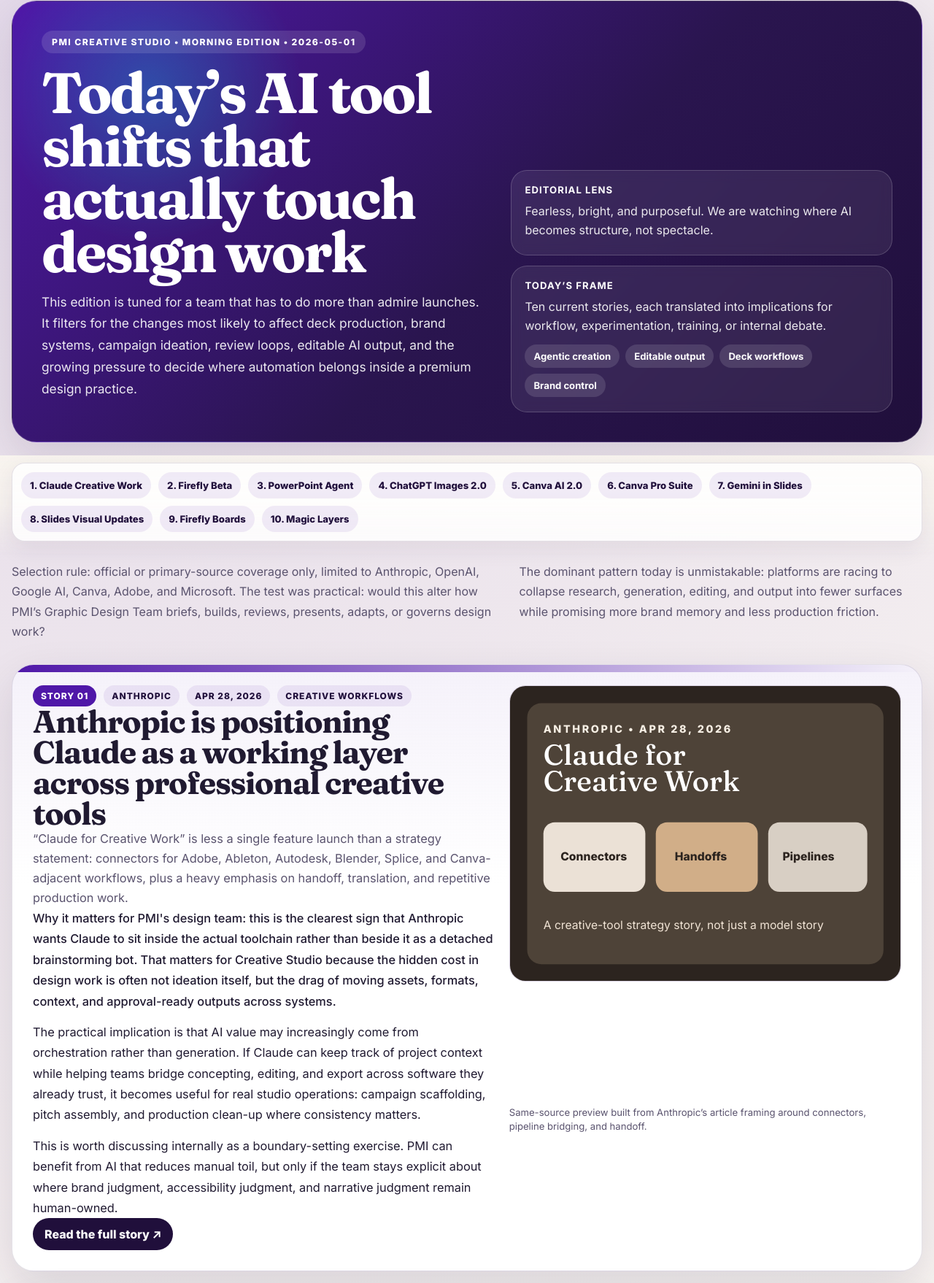
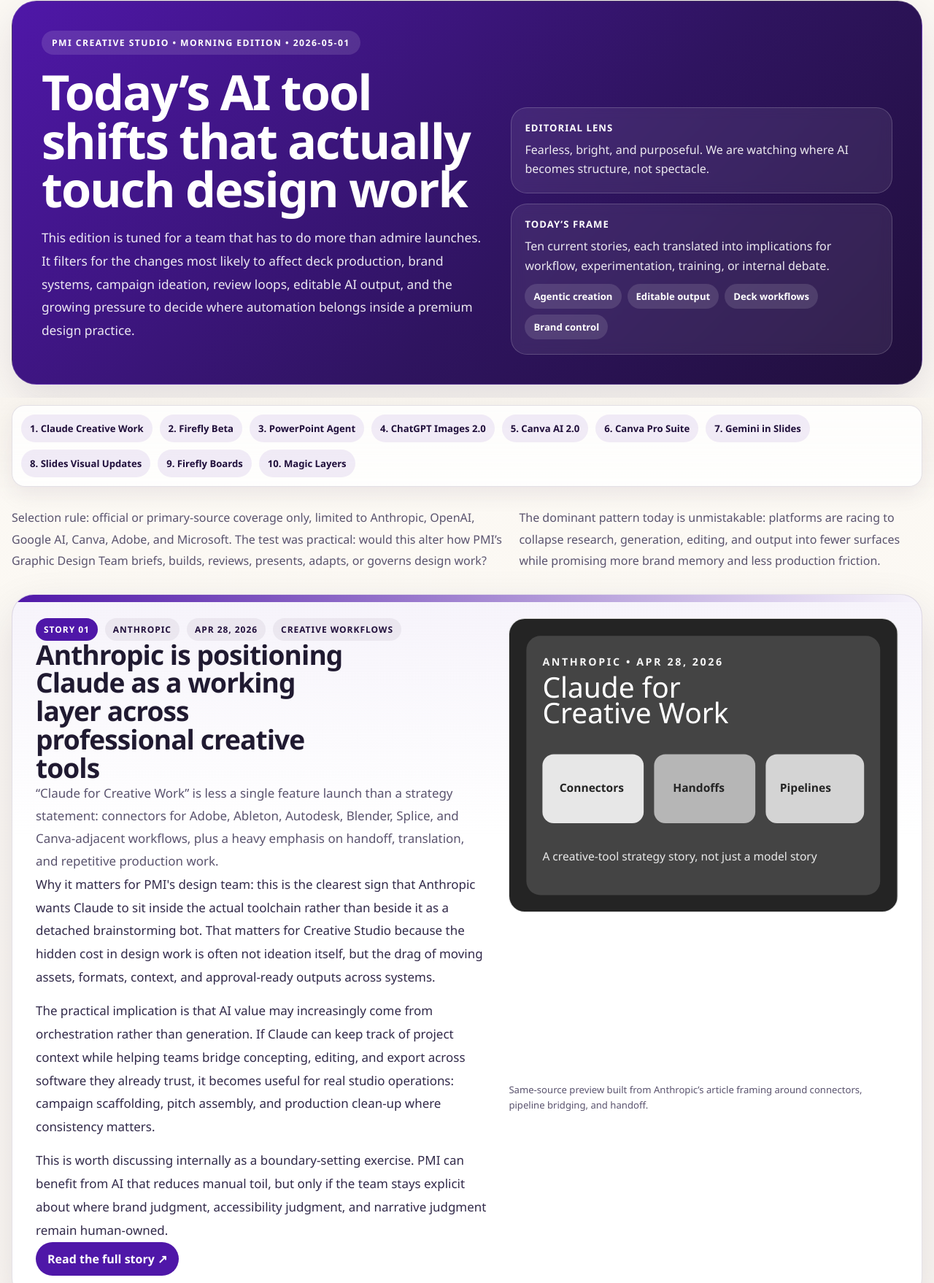
Before and after one commit to studio-gh/gdcs-daily-magazine, a website: page magazines/2026/05-01.html in a window 1280 px wide. Shown: the part 27-1785 px from the top of the page at 73% size. Drawn offline with Linux system fonts and the light colour scheme.

Commit message:
Add files via upload

```diff
--- a/magazines/2026/05-01.html
+++ b/magazines/2026/05-01.html
@@ -4,9 +4,6 @@
     <meta charset="utf-8" />
     <meta name="viewport" content="width=device-width, initial-scale=1" />
     <title>Morning Edition | PMI Creative Studio | 2026-05-01</title>
-    <link rel="preconnect" href="https://fonts.googleapis.com" />
-    <link rel="preconnect" href="https://fonts.gstatic.com" crossorigin />
-    <link href="https://fonts.googleapis.com/css2?family=Fraunces:opsz,wght@9..144,500;9..144,600;9..144,700&family=Inter:wght@400;500;600;700;800&display=swap" rel="stylesheet" />
     <style>
       :root {
         --violet-800: #200f3b;
@@ -30,10 +27,9 @@
       html { scroll-behavior: smooth; }
       body {
         margin: 0;
-        font-family: "Inter", sans-serif;
+        font-family: Aptos, "Aptos", "Segoe UI", sans-serif;
         color: var(--ink);
         background:
-          radial-gradient(circle at top left, rgba(79, 23, 168, 0.14), transparent 26%),
           linear-gradient(180deg, #fcf9f4 0%, #f5f1ea 100%);
       }
 
@@ -46,9 +42,7 @@
         overflow: hidden;
         border-radius: 34px;
         border: 1px solid rgba(255,255,255,0.14);
-        background:
-          radial-gradient(circle at 15% 20%, rgba(5,191,224,0.32), transparent 18%),
-          linear-gradient(135deg, #4f17a8 0%, #2a154f 55%, #200f3b 100%);
+        background: linear-gradient(135deg, #4f17a8 0%, #2f1460 58%, #200f3b 100%);
         color: #fff;
         box-shadow: var(--shadow);
       }
@@ -70,15 +64,16 @@
       }
       h1 {
         margin: 18px 0 14px;
-        font-family: "Fraunces", serif;
-        font-size: clamp(3.2rem, 6.1vw, 5.8rem);
-        line-height: 0.93;
-        letter-spacing: -0.04em;
+        font-family: Aptos, "Aptos", "Segoe UI", sans-serif;
+        font-size: clamp(3rem, 5.2vw, 5rem);
+        font-weight: 700;
+        line-height: 1;
+        letter-spacing: -0.03em;
       }
       .cover-copy {
         max-width: 64ch;
         font-size: 1.08rem;
-        line-height: 1.72;
+        line-height: 1.84;
         color: rgba(255,255,255,0.9);
       }
       .cover-side {
@@ -144,7 +139,7 @@
       }
       .intro p {
         margin: 0;
-        line-height: 1.72;
+        line-height: 1.84;
         color: var(--soft);
       }
 
@@ -154,7 +149,7 @@
         padding-bottom: 40px;
       }
       .story {
-        --accent: var(--violet-500);
+        --accent: var(--violet-500) !important;
         position: relative;
         overflow: hidden;
         border-radius: 30px;
@@ -172,7 +167,12 @@
       .story-inner {
         display: grid;
         gap: 22px;
-        padding: 28px;
+        padding: 32px;
+      }
+      .story-inner > *,
+      .band > *,
+      .split > * {
+        min-width: 0;
       }
       .story-meta {
         display: flex;
@@ -190,23 +190,25 @@
         text-transform: uppercase;
       }
       .pill.primary { background: var(--accent); color: #fff; }
-      .pill.secondary { background: rgba(79,23,168,0.08); color: var(--violet-800); }
+      .pill.secondary { background: rgba(32,15,59,0.06); color: var(--violet-800); }
       .story h2 {
         margin: 0;
-        font-family: "Fraunces", serif;
-        font-size: clamp(2rem, 3.35vw, 3.15rem);
-        line-height: 0.98;
-        letter-spacing: -0.03em;
+        font-family: Aptos, "Aptos", "Segoe UI", sans-serif;
+        font-size: clamp(1.9rem, 2.9vw, 2.9rem);
+        font-weight: 700;
+        line-height: 1.05;
+        letter-spacing: -0.025em;
+        max-width: 20ch;
       }
       .dek {
         margin: 0;
         max-width: 62ch;
         color: var(--soft);
-        line-height: 1.66;
-        font-size: 1.02rem;
+        line-height: 1.82;
+        font-size: 1.06rem;
       }
       .body-copy { display: grid; gap: 14px; }
-      .body-copy p { margin: 0; line-height: 1.74; font-size: 1.02rem; }
+      .body-copy p { margin: 0; line-height: 1.88; font-size: 1.06rem; color: #312949; }
       .body-copy p:first-child { font-weight: 500; }
       .read-link {
         display: inline-flex;
@@ -215,40 +217,45 @@
         justify-self: start;
         padding: 12px 16px;
         border-radius: 999px;
-        background: var(--violet-800);
+        background: var(--accent);
         color: #fff;
         text-decoration: none;
         font-weight: 800;
       }
-      .figure { margin: 0; display: grid; gap: 10px; }
-      .figure figcaption { font-size: 0.82rem; line-height: 1.45; color: var(--soft); }
+      .figure { margin: 0; display: grid; gap: 10px; min-width: 0; }
+      .figure figcaption { font-size: 0.82rem; line-height: 1.6; color: var(--soft); overflow-wrap: anywhere; }
       .preview {
         display: block;
         width: 100%;
         height: auto;
         border-radius: 22px;
         border: 1px solid rgba(32,15,59,0.12);
-        background: #f5f0fb;
+        background: #f7f4fb;
+        filter: grayscale(1) contrast(1.02) brightness(1.01);
+      }
+      .preview text {
+        font-family: Aptos, "Aptos", "Segoe UI", sans-serif !important;
       }
       .quote {
-        padding: 16px 18px;
+        padding: 18px 20px;
         border-radius: 20px;
-        border: 1px solid rgba(79,23,168,0.12);
-        background: rgba(79,23,168,0.06);
+        border: 1px solid rgba(79,23,168,0.1);
+        background: rgba(79,23,168,0.04);
       }
-      .quote p { margin: 0; font-family: "Fraunces", serif; font-size: 1.16rem; line-height: 1.4; }
+      .quote p { margin: 0; font-family: Aptos, "Aptos", "Segoe UI", sans-serif; font-size: 1.12rem; font-weight: 600; line-height: 1.58; color: #372d55; }
 
       .story-1 .story-inner, .story-4 .story-inner, .story-8 .story-inner { grid-template-columns: 1.08fr 0.92fr; }
-      .story-2 .story-inner, .story-6 .story-inner { grid-template-columns: 0.9fr 1.1fr; }
+      .story-2 .story-inner { grid-template-columns: 0.9fr 1.1fr; }
+      .story-6 .story-inner { grid-template-columns: 1fr; }
       .story-3 .story-inner, .story-10 .story-inner { grid-template-columns: 1fr; }
       .story-3 .band, .story-10 .band { display: grid; grid-template-columns: 0.98fr 1.02fr; gap: 24px; }
       .story-5 .story-inner, .story-9 .story-inner { grid-template-columns: 1fr; }
       .story-5 .split, .story-9 .split { display: grid; grid-template-columns: 1.02fr 0.98fr; gap: 24px; }
-      .story-7 .story-inner { grid-template-columns: 1fr 1fr; }
+      .story-7 .story-inner { grid-template-columns: 1fr; }
 
-      .tone-aqua { background: linear-gradient(180deg, rgba(5,191,224,0.08), rgba(255,255,255,0.96) 40%), #fff; }
-      .tone-violet { background: linear-gradient(180deg, rgba(79,23,168,0.06), rgba(255,255,255,0.96) 36%), #fff; }
-      .tone-tangerine { background: linear-gradient(180deg, rgba(255,97,15,0.08), rgba(255,255,255,0.96) 36%), #fff; }
+      .tone-aqua,
+      .tone-violet,
+      .tone-tangerine { background: linear-gradient(180deg, rgba(79,23,168,0.05), rgba(255,255,255,0.985) 34%), #fff; }
 
       .footer { padding: 0 0 56px; }
       .footer-stack { display: grid; gap: 16px; }
@@ -258,8 +265,8 @@
         border: 1px solid var(--line);
         background: rgba(255,255,255,0.82);
       }
-      .footer-panel h2 { margin: 0 0 10px; font-family: "Fraunces", serif; font-size: 1.7rem; }
-      .footer-panel p { margin: 0; line-height: 1.72; color: var(--soft); }
+      .footer-panel h2 { margin: 0 0 10px; font-family: Aptos, "Aptos", "Segoe UI", sans-serif; font-size: 1.5rem; font-weight: 700; }
+      .footer-panel p { margin: 0; line-height: 1.82; color: var(--soft); }
 
       @media (max-width: 1040px) {
         .cover-grid, .intro, .story-1 .story-inner, .story-2 .story-inner, .story-4 .story-inner, .story-6 .story-inner, .story-7 .story-inner, .story-8 .story-inner, .story-3 .band, .story-5 .split, .story-9 .split, .story-10 .band {
@@ -268,10 +275,10 @@
       }
       @media (max-width: 720px) {
         .shell { width: min(calc(100% - 20px), var(--max)); }
-        .cover-grid, .story-inner { padding: 22px; }
+        .cover-grid, .story-inner { padding: 24px; }
         h1 { font-size: 3.25rem; }
         .jump-nav a { font-size: 0.78rem; }
-        .story h2 { font-size: 2.2rem; }
+        .story h2 { font-size: 2.15rem; }
       }
     </style>
   </head>
@@ -565,7 +572,7 @@
               <rect x="514" y="276" width="230" height="184" rx="22" fill="#f4f0fa"/>
               <text x="104" y="380" fill="#ffffff" font-family="Inter, sans-serif" font-size="24" font-weight="800">Offline</text>
               <text x="328" y="380" fill="#ffffff" font-family="Inter, sans-serif" font-size="24" font-weight="800">Brand System</text>
-              <text x="550" y="380" fill="#200f3b" font-family="Inter, sans-serif" font-size="24" font-weight="800">Claude integration</text>
+                <text x="550" y="380" fill="#200f3b" font-family="Inter, sans-serif" font-size="22" font-weight="800">Claude link</text>
             </svg>
             <figcaption>Same-source preview focused on Canva’s expanded pro suite, Affinity stack, and broader production ambitions.</figcaption>
           </figure>
@@ -625,7 +632,7 @@
               <path d="M428 286 H652" stroke="#05bfe0" stroke-width="9" stroke-linecap="round"/>
               <path d="M428 328 H622" stroke="#05bfe0" stroke-width="9" stroke-linecap="round"/>
               <path d="M428 370 H586" stroke="#05bfe0" stroke-width="9" stroke-linecap="round"/>
-              <text x="76" y="516" fill="#5a536e" font-family="Inter, sans-serif" font-size="24">Theme-aware slide generation using files, emails, and web context</text>
+              <text x="76" y="508" fill="#5a536e" font-family="Inter, sans-serif" font-size="20">Theme-aware generation from files, email, and web context</text>
             </svg>
             <figcaption>Same-source preview focused on Google’s slide-generation, contextual grounding, and collaborative revision framing.</figcaption>
           </figure>
@@ -746,7 +753,7 @@
                 <rect x="292" y="228" width="194" height="182" rx="22" fill="#4f17a8"/>
                 <rect x="510" y="228" width="236" height="182" rx="22" fill="#dcf8fd"/>
                 <text x="106" y="328" fill="#ffffff" font-family="Inter, sans-serif" font-size="22" font-weight="800">Live text</text>
-                <text x="326" y="328" fill="#ffffff" font-family="Inter, sans-serif" font-size="22" font-weight="800">Separated objects</text>
+                <text x="348" y="328" fill="#ffffff" font-family="Inter, sans-serif" font-size="22" font-weight="800">Objects</text>
                 <text x="542" y="328" fill="#200f3b" font-family="Inter, sans-serif" font-size="22" font-weight="800">Preserved layout</text>
               </svg>
               <figcaption>Same-source preview centered on Canva’s promise to transform flat AI visuals into working design files.</figcaption>
```
